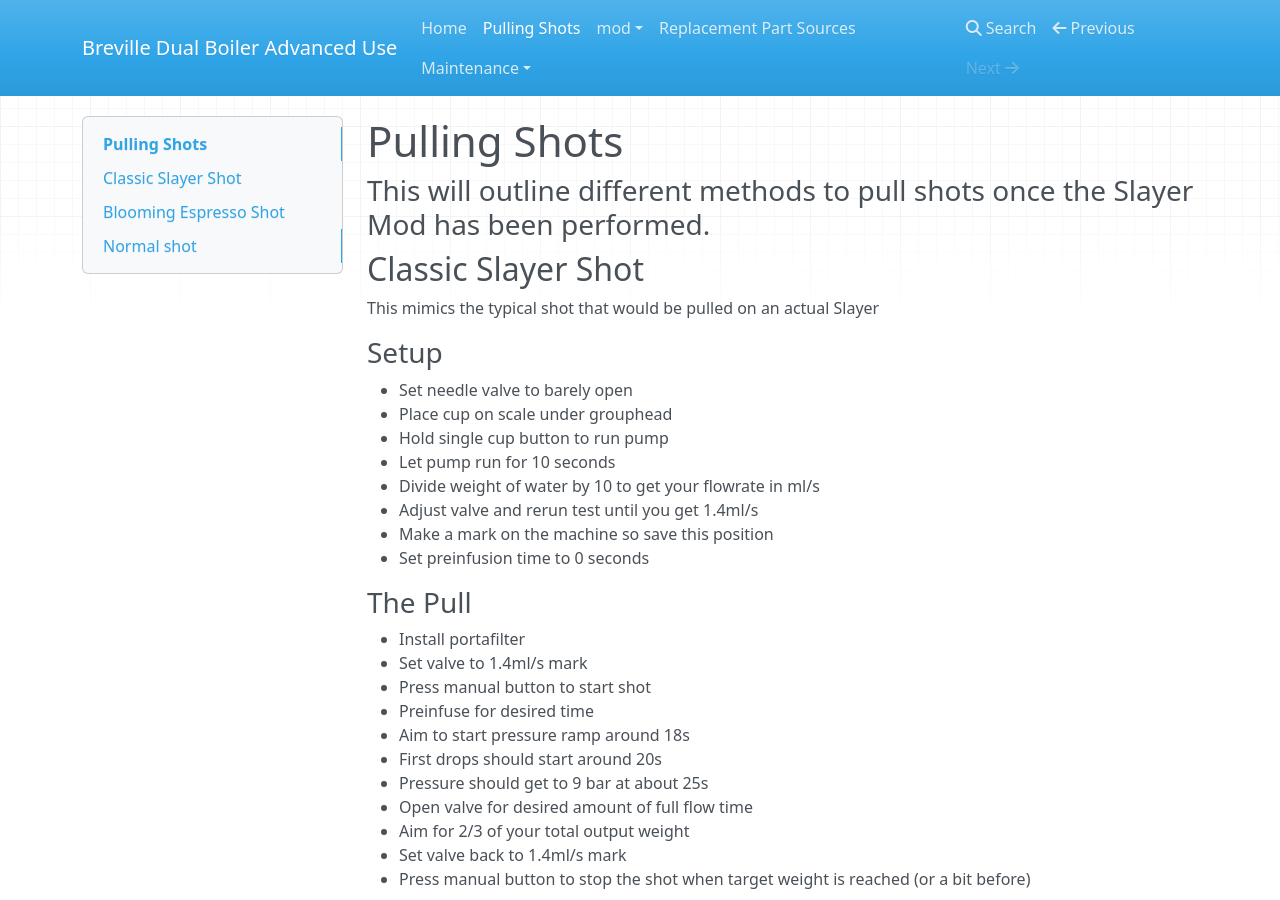
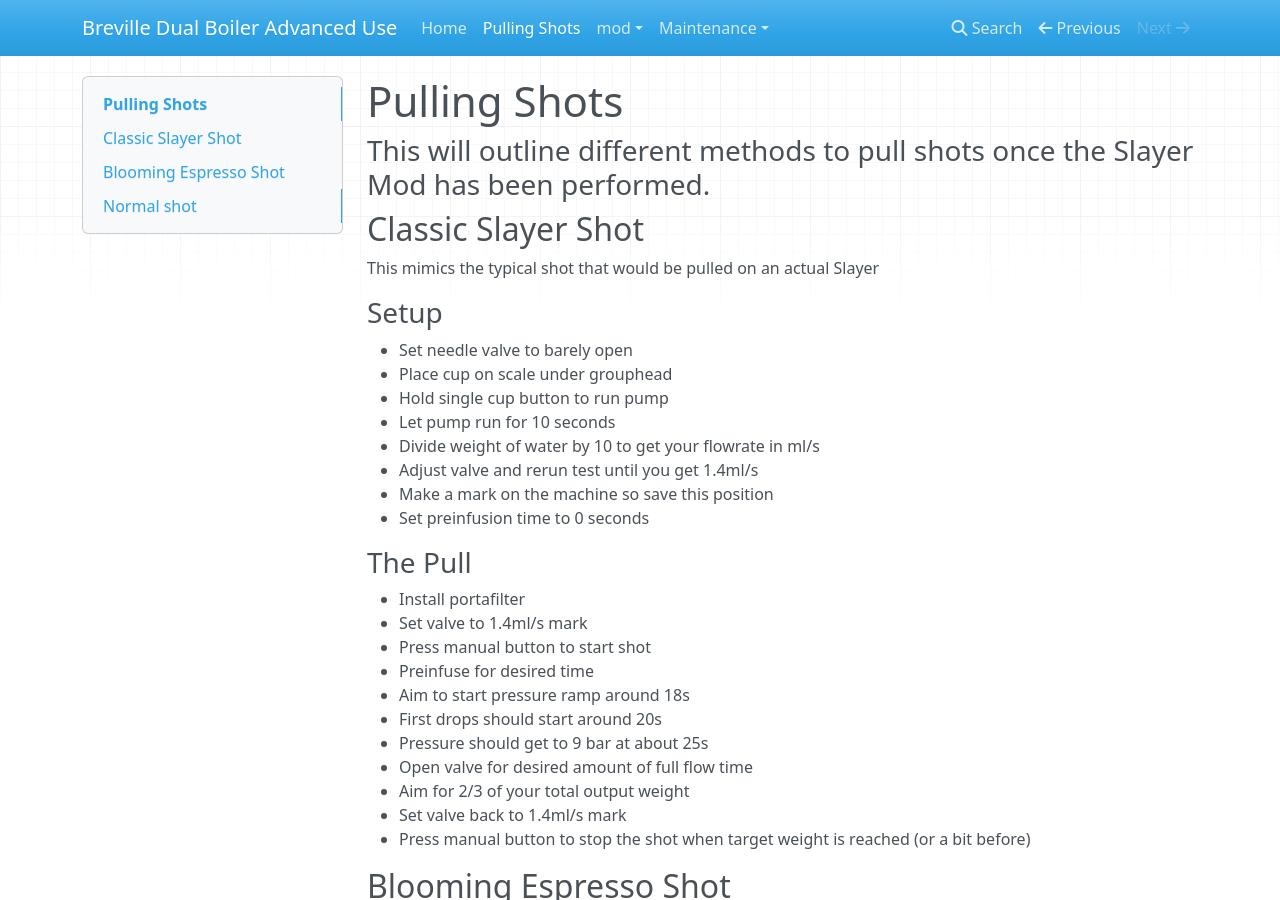
Before and after one commit to qporzk/BDB-Slayer, an MkDocs documentation site: the page built from docs/PullingShots.md, in a window 1280 px wide and 900 px high. Built offline with MkDocs 1.6.1, drawn with Linux system fonts in a browser that asks for light colours; nearby versions of some CDN libraries.

Commit message:
Update mkdocs.yml

```diff
--- a/mkdocs.yml
+++ b/mkdocs.yml
@@ -3,12 +3,12 @@
     - Home: README.md
     - Pulling Shots: PullingShots.md
     - mod:
-        - Slayer Mod: SlayerMod.md
-        - Needle Valve Upgrade: JakeValve.md
-        - Upgrades: Upgrades.md
-    - Replacement Part Sources: ReplacementParts.md
+        - 'Slayer Mod': 'SlayerMod.md'
+        - 'Needle Valve Upgrade': 'JakeValve.md'
+        - 'Upgrades': 'Upgrades.md'
     - Maintenance:
       - 'OPV Adjustment': 'OPVAdjustment.md'
+      - 'Replacement Parts': 'ReplacementParts.md'
 theme:
   name: 'mkdocs'
   feature:
```
